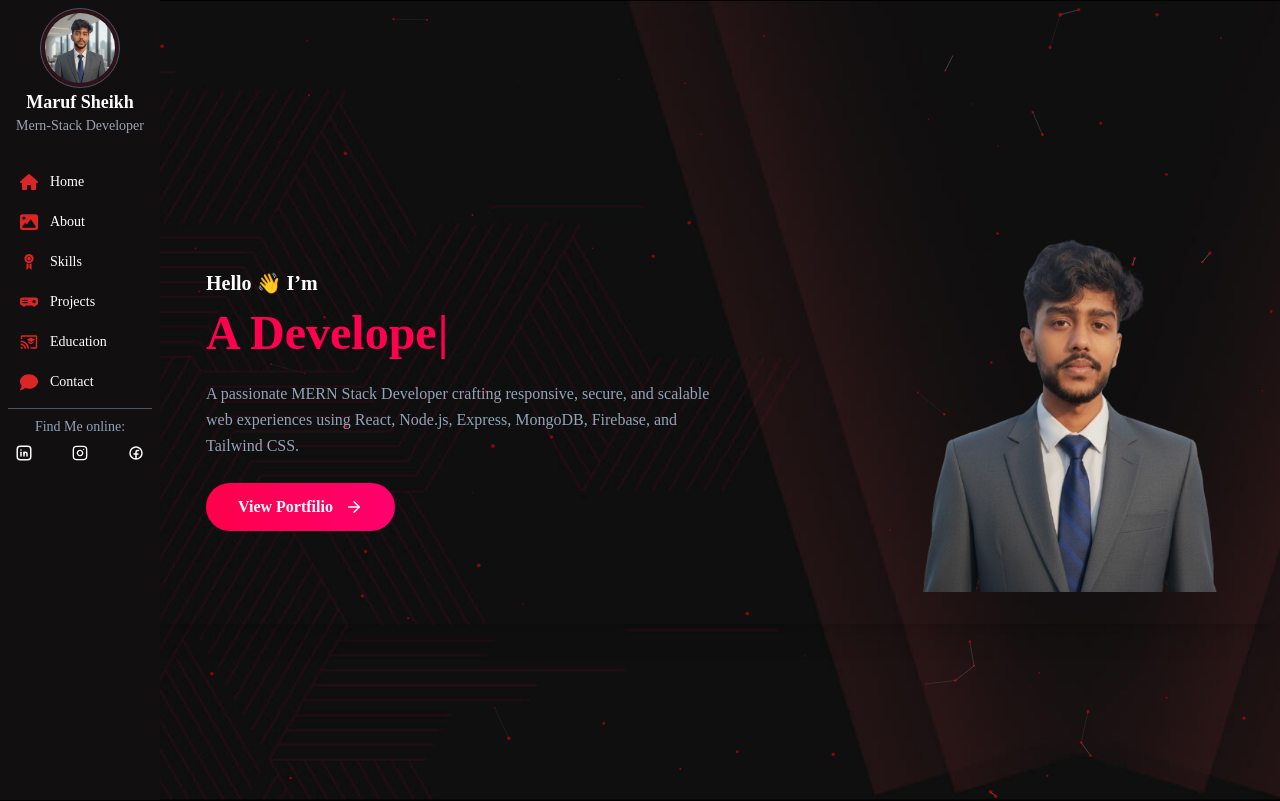
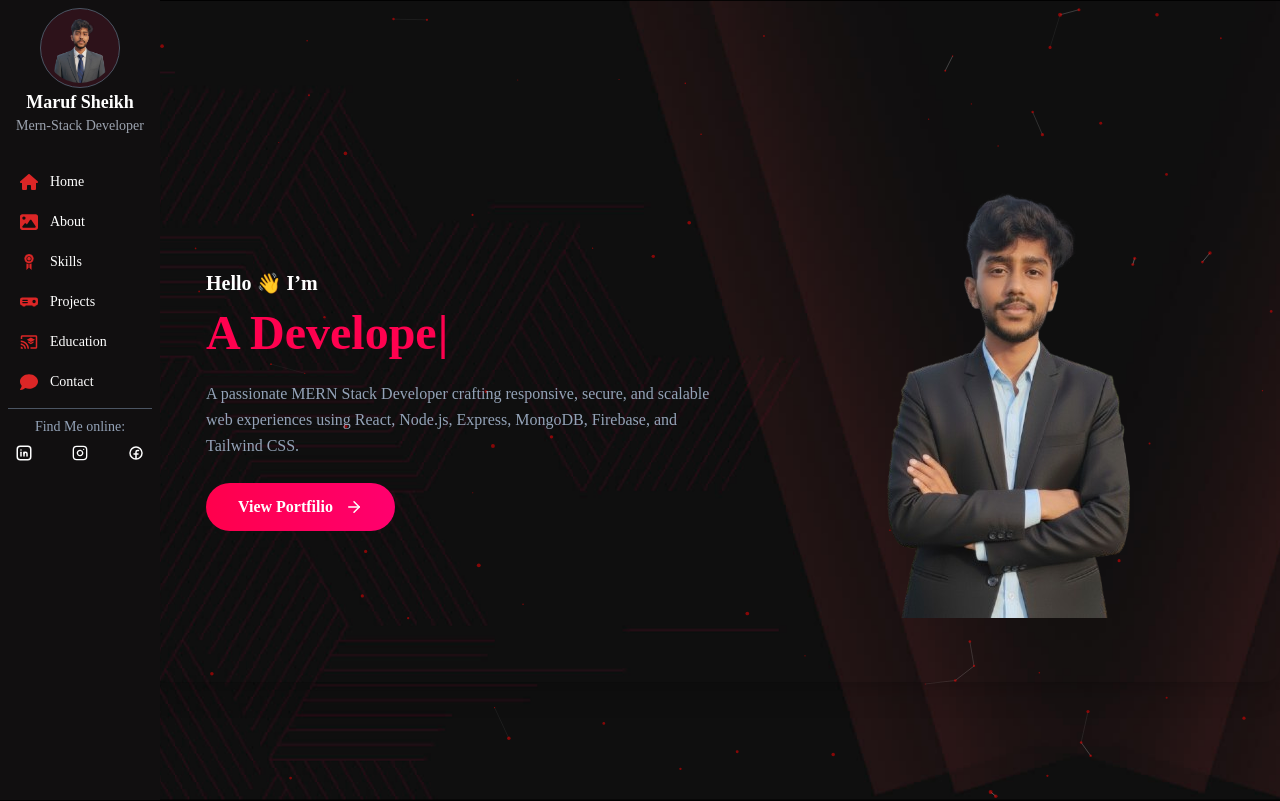
Before and after one commit to Marufsheikh404/p_portfolio, a React (Vite) app: page / in a window 1280 px wide. Shown: the top 801 px of the page. Built offline with nearby package versions, Linux system fonts and the light colour scheme.

Commit message:
image change

```diff
--- a/src/Pages/HomePage.jsx
+++ b/src/Pages/HomePage.jsx
@@ -82,8 +82,8 @@ const HomePage = () => {
 
                 {/* Image Section */}
                 <div className="relative flex justify-center items-center mt-8 lg:mt-0">
-                    <img className="w-96" src="/assets/picture.png" alt="Photo" />
-                    {/* <span className="absolute text-3xl sm:text-5xl font-bold text-gray-800 opacity-20 select-none">
+                    <img className="w-[500px] z-10 -translate-y-8" src="/assets/Profile.png" alt="Photo" />
+                    {/* <span className="absolute text-3xl sm:text-5xl font-bold text-[#ffffff] -translate-y-[50px] opacity-25 select-none">
                         Web Developer
                     </span> */}
                 </div>
--- a/src/components/Header.jsx
+++ b/src/components/Header.jsx
@@ -40,7 +40,7 @@ const Header = ({ refs, scrollTo, active, setActive }) => {
                     <div className="flex flex-col -mt-3 items-center">
                         <img
                             className="w-20 mb-3 rounded-full p-1 border border-gray-600 bg-[#2D121A] object-cover hover:scale-105 transition-transform duration-300"
-                            src="/assets/profile.png"
+                            src="/assets/picture.png"
                             alt="Profile"
                         />
                         <h2 className="text-white text-lg font-semibold -mt-3">Maruf Sheikh</h2>
```
Also changed, not shown: public/assets/picture-.png (deleted), public/assets/profile.png.
